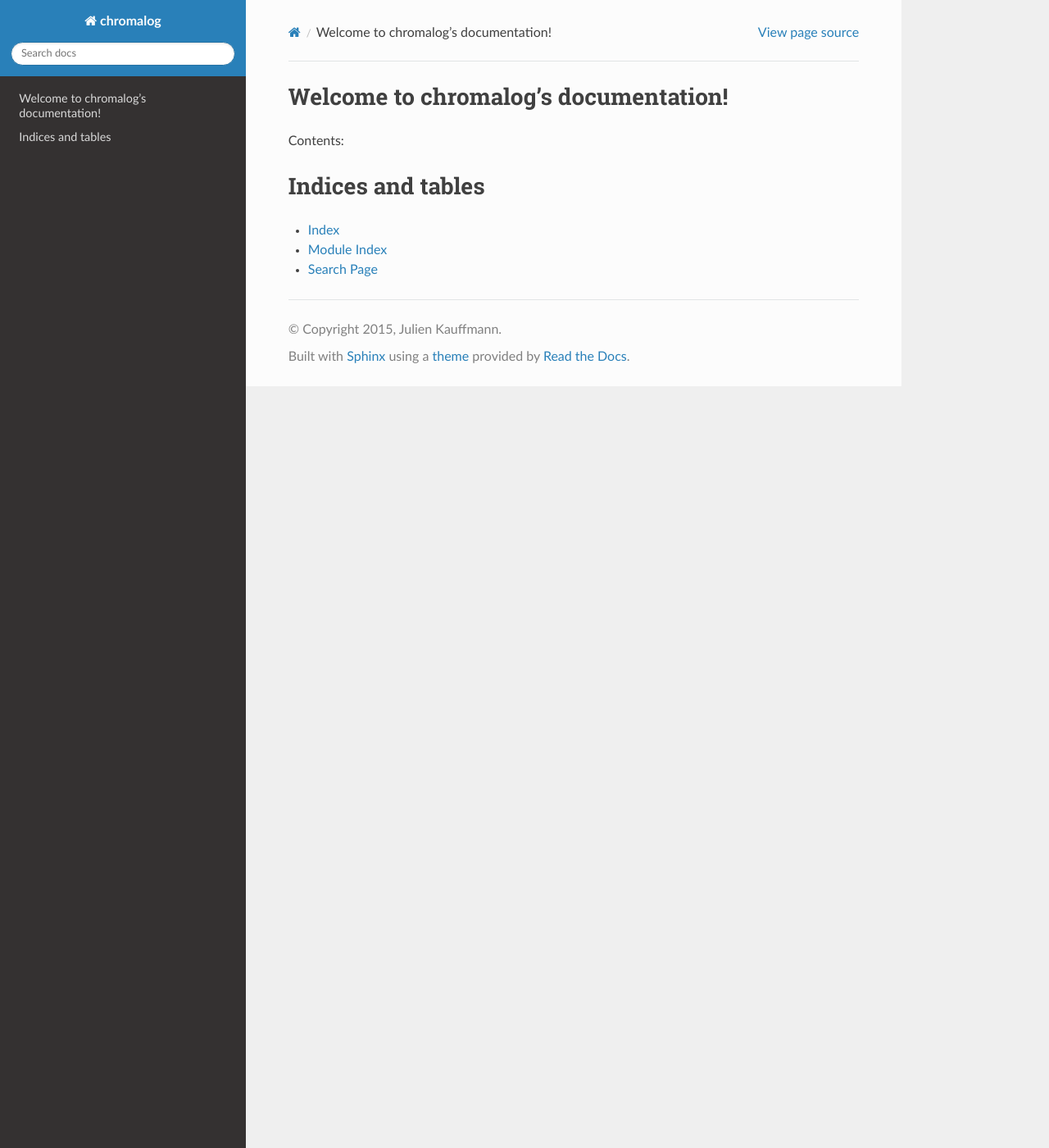
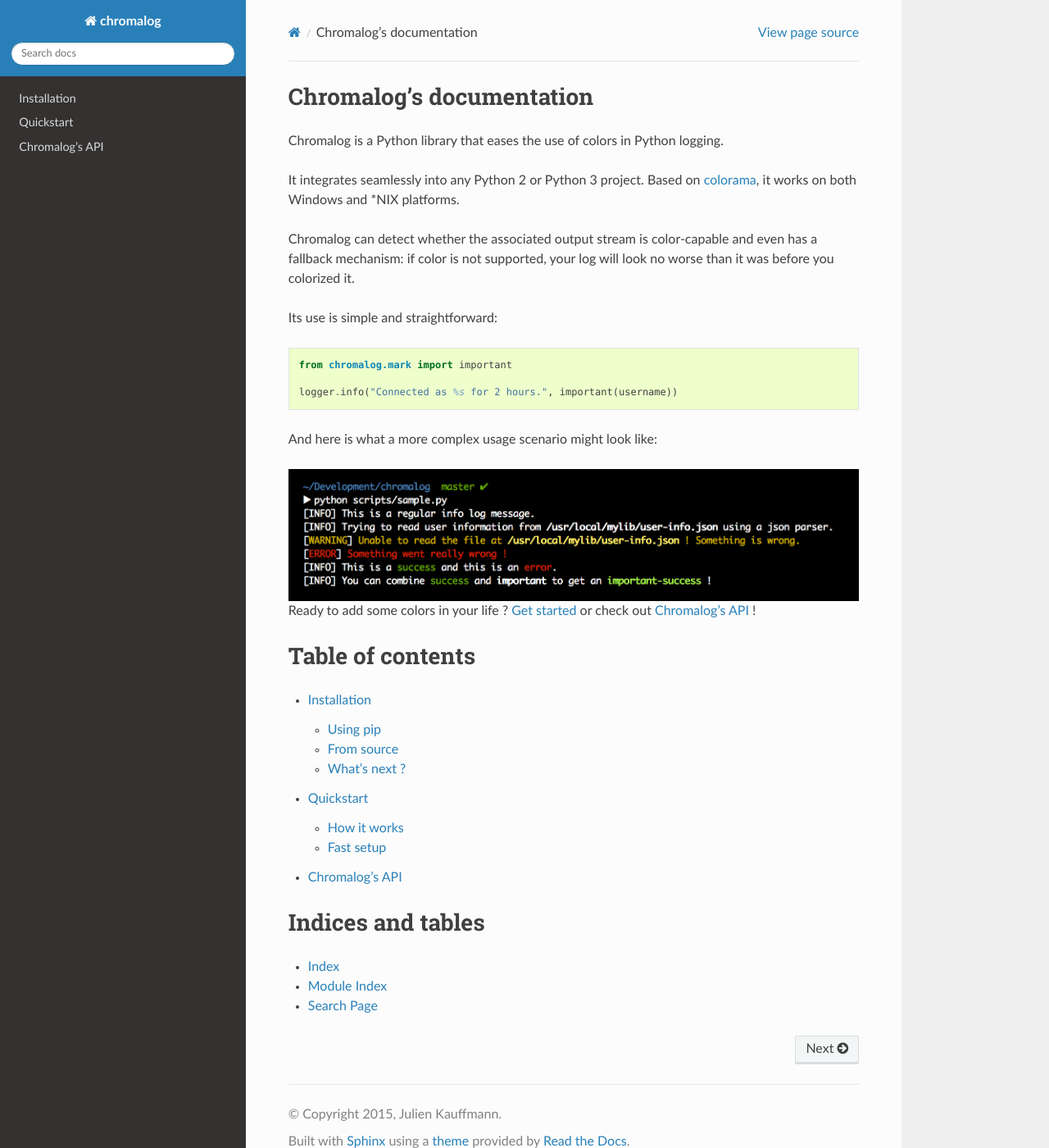
Before and after one commit to freelan-developers/chromalog, a Sphinx documentation site: the page built from doc/source/index.rst, in a window 1280 px wide and 1400 px high. Shown: the whole window at 82% size. Built offline with Sphinx 7.4.7 and the Read the Docs theme 2.0.0, drawn with Linux system fonts in a browser that asks for light colours.

Commit message:
Added some documentation

```diff
--- /dev/null
+++ b/doc/source/api.rst
@@ -0,0 +1,12 @@
+.. _api:
+
+Chromalog's API
+===============
+
+Hey.
+
+.. autoclass:: chromalog.log.ColorizingStreamHandler
+   :members:
+
+.. toctree::
+   :maxdepth: 2
--- a/doc/source/conf.py
+++ b/doc/source/conf.py
@@ -189,22 +189,27 @@
 # -- Options for LaTeX output ---------------------------------------------
 
 latex_elements = {
-# The paper size ('letterpaper' or 'a4paper').
-#'papersize': 'letterpaper',
+    # The paper size ('letterpaper' or 'a4paper').
+    #'papersize': 'letterpaper',
 
-# The font size ('10pt', '11pt' or '12pt').
-#'pointsize': '10pt',
+    # The font size ('10pt', '11pt' or '12pt').
+    #'pointsize': '10pt',
 
-# Additional stuff for the LaTeX preamble.
-#'preamble': '',
+    # Additional stuff for the LaTeX preamble.
+    #'preamble': '',
 }
 
 # Grouping the document tree into LaTeX files. List of tuples
 # (source start file, target name, title,
 #  author, documentclass [howto, manual, or own class]).
 latex_documents = [
-  ('index', 'chromalog.tex', u'chromalog Documentation',
-   u'Julien Kauffmann', 'manual'),
+    (
+        'index',
+        'chromalog.tex',
+        u'chromalog Documentation',
+        u'Julien Kauffmann',
+        'manual'
+    ),
 ]
 
 # The name of an image file (relative to this directory) to place at the top of
@@ -247,9 +252,15 @@
 # (source start file, target name, title, author,
 #  dir menu entry, description, category)
 texinfo_documents = [
-  ('index', 'chromalog', u'chromalog Documentation',
-   u'Julien Kauffmann', 'chromalog', 'One line description of project.',
-   'Miscellaneous'),
+    (
+        'index',
+        'chromalog',
+        u'chromalog Documentation',
+        u'Julien Kauffmann',
+        'chromalog',
+        'Provide color capabilities to Python logging.',
+        'Miscellaneous',
+    ),
 ]
 
 # Documents to append as an appendix to all manuals.
--- a/doc/source/index.rst
+++ b/doc/source/index.rst
@@ -1,16 +1,42 @@
-.. chromalog documentation master file, created by
-   sphinx-quickstart on Tue Feb 10 18:40:21 2015.
-   You can adapt this file completely to your liking, but it should at least
-   contain the root `toctree` directive.
+Chromalog's documentation
+=========================
 
-Welcome to chromalog's documentation!
-=====================================
+Chromalog is a Python library that eases the use of
+colors in Python logging.
 
-Contents:
+It integrates seamlessly into any Python 2 or Python 3 project. Based on
+`colorama <https://pypi.python.org/pypi/colorama>`_, it works on both Windows
+and \*NIX platforms.
+
+Chromalog can detect whether the associated output stream is color-capable and
+even has a fallback mechanism: if color is not supported, your log will look no
+worse than it was before you colorized it.
+
+Its use is simple and straightforward:
+
+.. code-block:: python
+
+   from chromalog.mark import important
+
+   logger.info("Connected as %s for 2 hours.", important(username))
+
+And here is what a more complex usage scenario might look like:
+
+.. image:: _static/home-sample.png
+    :align: center
+
+Ready to add some colors in your life ? :ref:`Get started <quickstart>` or
+check out :ref:`api` !
+
+Table of contents
+==================
 
 .. toctree::
    :maxdepth: 2
 
+   installation
+   quickstart
+   api
 
 
 Indices and tables
--- /dev/null
+++ b/doc/source/installation.rst
@@ -0,0 +1,58 @@
+.. _installation:
+
+Installation
+============
+
+Using pip
+---------
+
+The simplest way to install **Chromalog** is to use `pip
+<https://pypi.python.org/pypi/pip/>`_.
+
+Just type the following command in your command prompt:
+
+.. code-block:: bash
+
+   pip install chromalog
+
+That's it ! No configuration is needed. **Chromalog** is
+now installed on your system.
+
+From source
+-----------
+
+If you feel in hacky mood, you can also install
+**Chromalog** from `source
+<https://github.com/freelan-developers/chromalog>`_.
+
+Clone the Git repository:
+
+.. code-block:: bash
+
+   git clone git@github.com:freelan-developers/chromalog.git
+
+Then, inside the cloned repository folder:
+
+.. code-block:: bash
+
+   python setup.py install
+
+And that's it ! **Chromalog** should now be installed in
+your Python packages.
+
+You can easily test it by typing in a command prompt:
+
+.. code-block:: bash
+
+   python -c "import chromalog"
+
+This should not raise any error (especially not an
+:py:exc:`ImportError`).
+
+.. toctree::
+   :maxdepth: 2
+
+What's next ?
+-------------
+
+:ref:`Get started <quickstart>` or explore :ref:`api`.
--- /dev/null
+++ b/doc/source/quickstart.rst
@@ -0,0 +1,46 @@
+.. _quickstart:
+
+Quickstart
+==========
+
+If you haven't installed **Chromalog** yet, it is highly recommended that
+:ref:`you do so <installation>` before reading any further.
+
+How it works
+------------
+
+**Chromalog** provides colored logging through the use of custom
+:py:class:`StreamHandler <chromalog.log.ColorizingStreamHandler>` and
+:py:class:`Formatter <chromalog.log.ColorizingFormatter>`.
+
+The :py:class:`ColorizingStreamHandler <chromalog.log.ColorizingStreamHandler>`
+is responsible for writing the log entries to the output stream. It can detect
+whether the associated stream has color capabilities and eventually fallback to
+a non-colored output mechanism. In this case it behaves exactly like a standard
+:py:class:`logging.StreamHandler`. It is associated to a :ref:`color map
+<color_map>` that is passed to every formatter that requests it.
+
+The :py:class:`ColorizingFormatter <chromalog.log.ColorizingFormatter>` is
+responsible for adding the color-specific markup in the formatted string. If
+used with a non colorizing stream handler, the :py:class:`ColorizingFormatter
+<chromalog.log.ColorizingFormatter>` will transparently fallback to a
+non-colorizing behavior.
+
+Fast setup
+----------
+
+**Chromalog** provides a :py:func:`basicConfig <chromalog.basicConfig>` function, very similar to :py:func:`logging.basicConfig` that quickly sets up the root logger, but using a :py:class:`ColorizingStreamHandler <chromalog.log.ColorizingStreamHandler>` and a :py:class:`ColorizingFormatter <chromalog.log.ColorizingFormatter>` instead.
+
+It can be used like so to setup logging in a Python project:
+
+.. literalinclude:: ../../samples/fast-setup.py
+   :language: python
+   :linenos:
+
+Which produces the following output:
+
+.. image:: _static/fast-setup.png
+   :align: center
+
+.. toctree::
+   :maxdepth: 2
```
Also changed, not shown: doc/source/_static/home-sample.png (added), doc/source/_static/sample.png (deleted), 3 other files.
